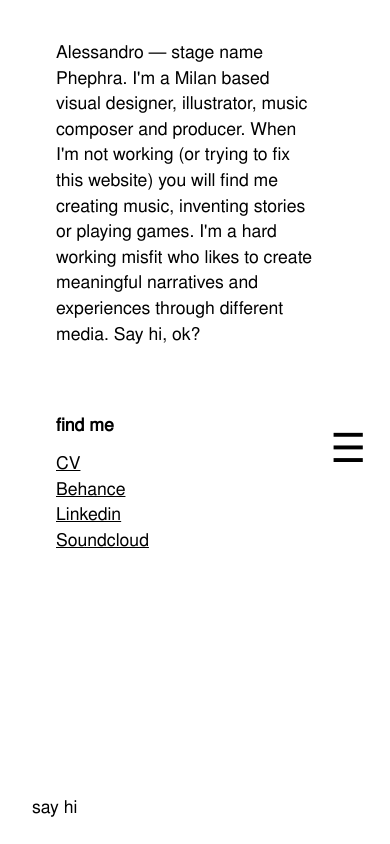
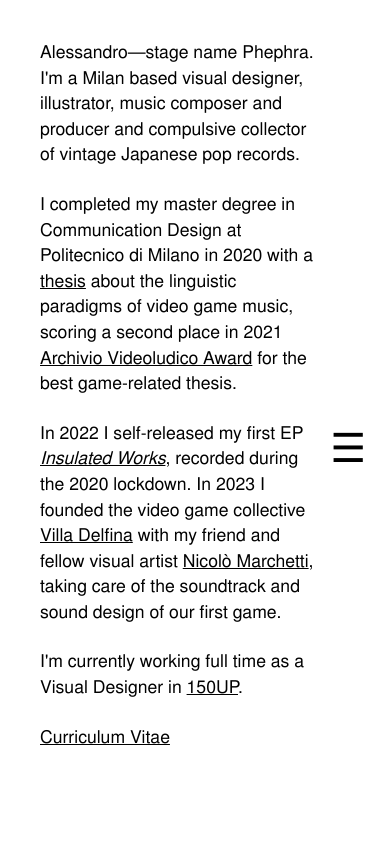
Before and after one commit to phephra/portfolio, a plain HTML site: page about.html in a window 390 px wide. Shown: the top 844 px of the page. Drawn offline with nearby package versions, Linux system fonts and the light colour scheme; a web font is replaced by a local one.

Commit message:
Update testi
up

```diff
--- a/about.html
+++ b/about.html
@@ -39,9 +39,9 @@
             <div class="topnav">
                 <a href="javascript:void(0)" class="closebtn" onclick="closeNav()">&times;</a>
                 <div class="mobile-link-list">
-                    <a href="index.html" class="underline mobile-link">work</a>
-                    <a href="about.html" class="mobile-link">about</a>
-                    <a href="mailto:aleferrarss@gmail.com?Subject=Hello" target="_top" class="mobile-link">say hi</a>
+                    <a href="index.html" class="underline mobile-link">Work</a>
+                    <a href="about.html" class="mobile-link">About</a>
+                    <a href="mailto:aleferrarss@gmail.com?Subject=Hello" target="_top" class="mobile-link">Say hi</a>
                 </div>
             </div>
         </nav>
@@ -50,18 +50,19 @@
     <section class="bio-wrapper">
         <!-- ABOUT ME -->
         <div class="bio">
-            <div class="bio-text">Alessandro — stage name Phephra. I'm a Milan based visual designer, illustrator, music composer and producer. When I'm not working (or trying to fix this website) you will find me creating music, inventing stories or playing games. I'm a hard working misfit who likes to create meaningful narratives and experiences through different media. Say hi, ok?<br><br></div>
+            <div class="bio-text">Alessandro—stage name Phephra. I'm a Milan based visual designer, illustrator, music composer and producer and compulsive collector of vintage Japanese pop records. </div>
         </div>
-        <div class="bio-skill">
-            <h3 class="bio-title-text">find me</h3>
-            <ul class="bio-text-res underline-mobile">
-                <li><a href="assets/phephra_cv.pdf" target="_blank">CV</a></li>
-                <li><a href="https://www.behance.net/phephra" target="_blank">Behance </a> </li>
-                <li><a href="https://www.linkedin.com/in/alessandro-ferrari-431004b9/" target="_blank">Linkedin</a></li>
-                <li><a href="https://soundcloud.com/user-781700716" target="_blank">Soundcloud</a></li>
-            </ul>
+        <div class="bio">
+            <div class="bio-text">I completed my master degree in Communication Design at Politecnico di Milano in 2020 with a <a href="prj_partituraludica.html">thesis</a> about the linguistic paradigms of video game music, scoring a second place in 2021 <a href="http://fondazione.cinetecadibologna.it/archivi-non-film/videoludico/av2021_vincitori">Archivio Videoludico Award</a> for the best game-related thesis.</div>
         </div>
-        <div class="bio-find">
+        <div class="bio">
+            <div class="bio-text">In 2022 I self-released my first EP <a href="https://open.spotify.com/album/5MmFJ9ftN5EGIDxkEA1nwp"><i>Insulated Works</i></a>, recorded during the 2020 lockdown. In 2023 I founded the video game collective <a href="https://villadelfina.itch.io/">Villa Delfina</a> with my friend and fellow visual artist <a href="https://nicomarchetti.eu/">Nicolò Marchetti</a>, taking care of the soundtrack and sound design of our first game. </div>
+        </div>
+        <div class="bio">
+            <div class="bio-text">I'm currently working full time as a Visual Designer in <a href="https://www.150up.com/">150UP</a>.</div>
+        </div>
+        <div class="bio">
+            <div class="bio-text"><a href="assets/phephra_cv.pdf" target="_blank">Curriculum Vitae</a></div>
         </div>
     </section>
     <footer>
--- a/stylesheet.css
+++ b/stylesheet.css
@@ -851,8 +851,13 @@ a img {
         grid-template-columns: 1fr;
         margin: 0;
         padding-top: 2rem;
+        padding-left: 1rem;
         width: 100%;
         position: relative;
+    }
+
+    .bio-text a {
+        text-decoration: underline;
     }
 
     .project-about {
```
Also changed, not shown: index.html (+3 -4 lines), prj_brandmatrix.html (+3 -3 lines), prj_clos.html (+3 -3 lines), prj_clos_canon.html (+3 -3 lines), prj_darwin.html (+3 -3 lines), prj_dotdotdot.html (+3 -3 lines), prj_fiddol.html (+3 -3 lines), prj_illu2022.html (+3 -3 lines), prj_insulation.html (+3 -3 lines), prj_partituraludica.html (+3 -3 lines), prj_type.html (+3 -3 lines), prj_vimu.html (+3 -3 lines).
